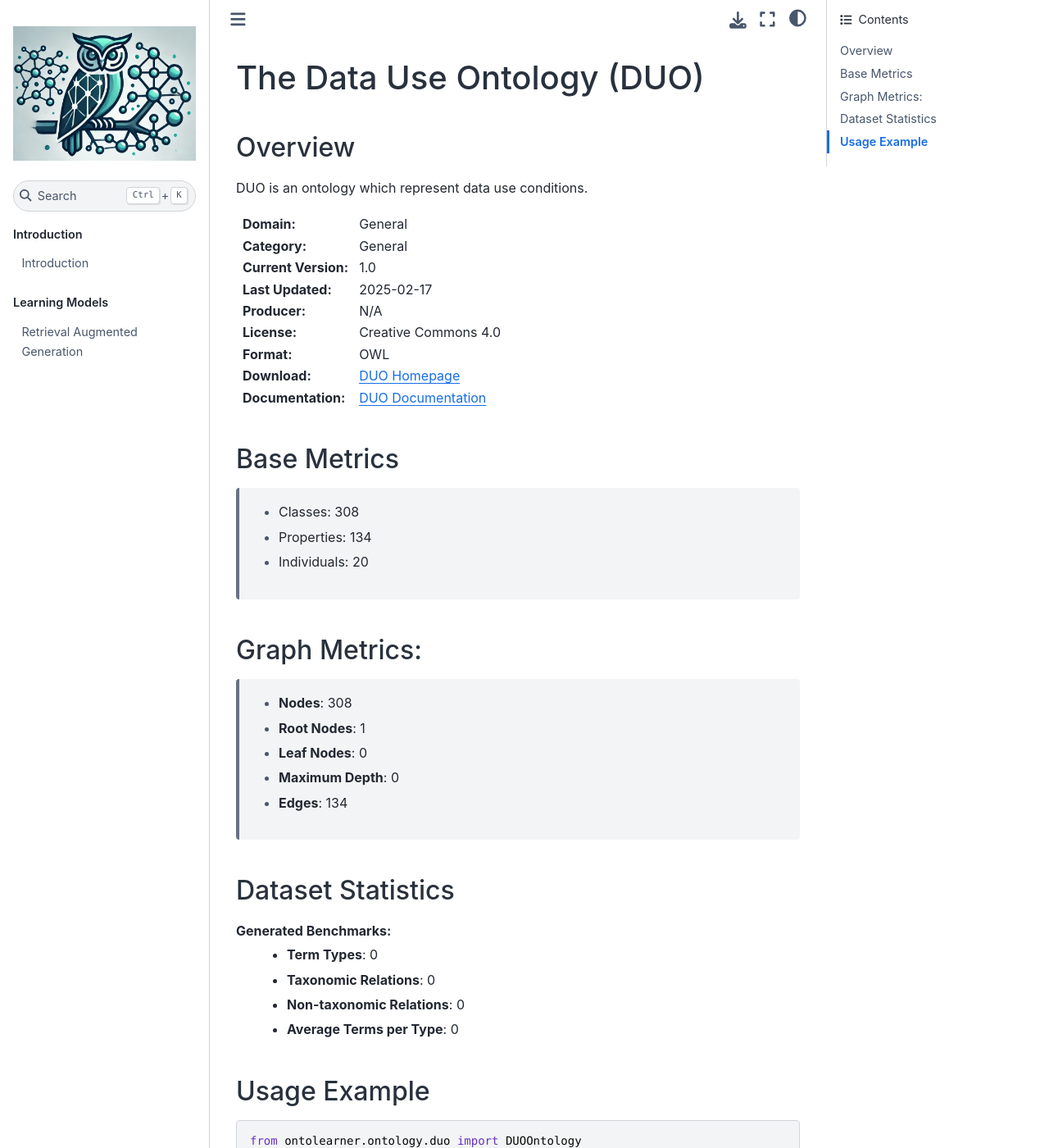
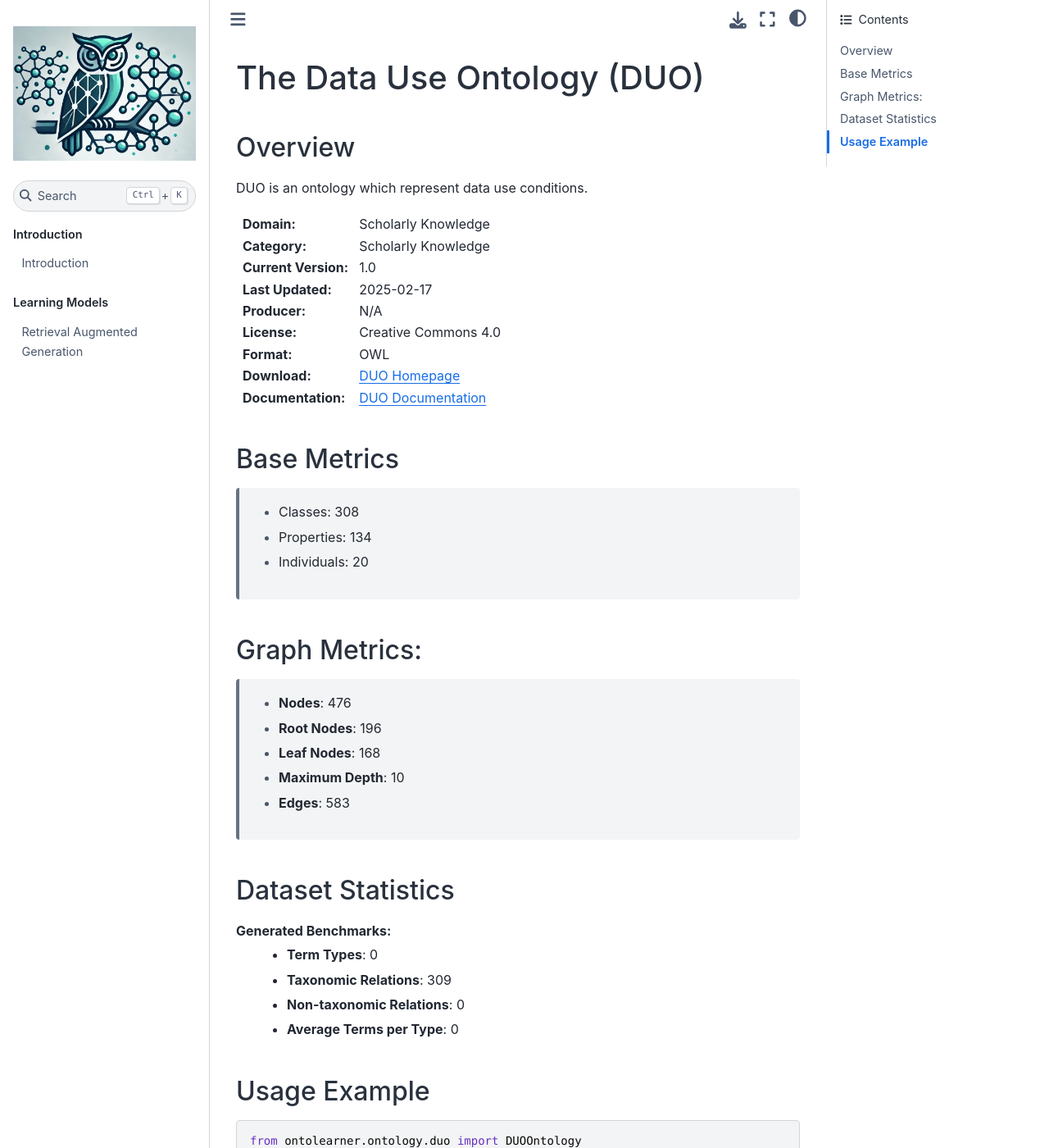
Before and after one commit to sciknoworg/OntoLearner, a Sphinx documentation site: the page built from docs/source/benchmarking/duo.rst, in a window 1280 px wide and 1400 px high. Shown: the whole window at 82% size. Built offline with Sphinx 7.4.7 and the Sphinx Book theme 1.1.4, drawn with Linux system fonts in a browser that asks for light colours; pages that are not in the unit, such as notebooks, are missing from menus.

```diff
--- a/docs/source/benchmarking/duo.rst
+++ b/docs/source/benchmarking/duo.rst
@@ -5,8 +5,8 @@ Overview
 -----------------
 DUO is an ontology which represent data use conditions.
 
-:Domain: General
-:Category: General
+:Domain: Scholarly Knowledge
+:Category: Scholarly Knowledge
 :Current Version: 1.0
 :Last Updated: 2025-02-17
 :Producer: N/A
@@ -23,17 +23,17 @@ Base Metrics
 
 Graph Metrics:
 ------------------
-    - **Nodes**: 308
-    - **Root Nodes**: 1
-    - **Leaf Nodes**: 0
-    - **Maximum Depth**: 0
-    - **Edges**: 134
+    - **Nodes**: 476
+    - **Root Nodes**: 196
+    - **Leaf Nodes**: 168
+    - **Maximum Depth**: 10
+    - **Edges**: 583
 
 Dataset Statistics
 ------------------
 Generated Benchmarks:
     * **Term Types**: 0
-    * **Taxonomic Relations**: 0
+    * **Taxonomic Relations**: 309
     * **Non-taxonomic Relations**: 0
     * **Average Terms per Type**: 0
 
--- a/docs/source/index.rst
+++ b/docs/source/index.rst
@@ -99,6 +99,7 @@ OntoLearner Documentation
     benchmarking/bto_ontology.rst
     benchmarking/rex.rst
     benchmarking/duo.rst
+    benchmarking/ncit.rst
     integration/huggingface_hub.rst
 
 
```
Also changed, not shown: docs/source/benchmarking/ncit.rst (added, +57 -0 lines), 1 other file.
